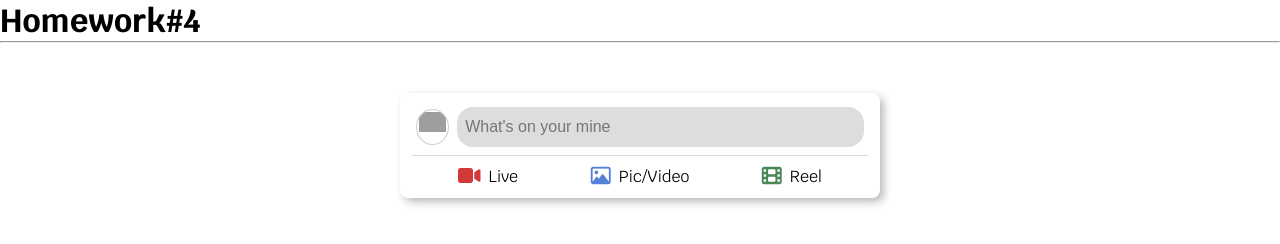
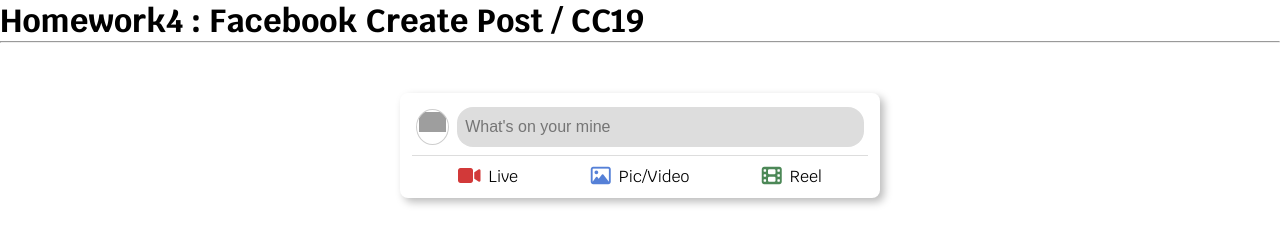
Before and after one commit to phaewphanwrd/cc19-homework4, a plain HTML site: page index.html in a window 1280 px wide. Drawn offline with Linux system fonts and the light colour scheme; grey boxes are pictures that could not be loaded; a web font is replaced by a local one.

Commit message:
add cc19 text

```diff
--- a/index.html
+++ b/index.html
@@ -11,7 +11,7 @@
     <link rel="stylesheet" href="./styles.css">
 </head>
 <body>
-    <h1>Homework#4</h1>
+    <h1>Homework4 : Facebook Create Post / CC19</h1>
     <hr>
     <div class="post">
         <div class="row1">
```
